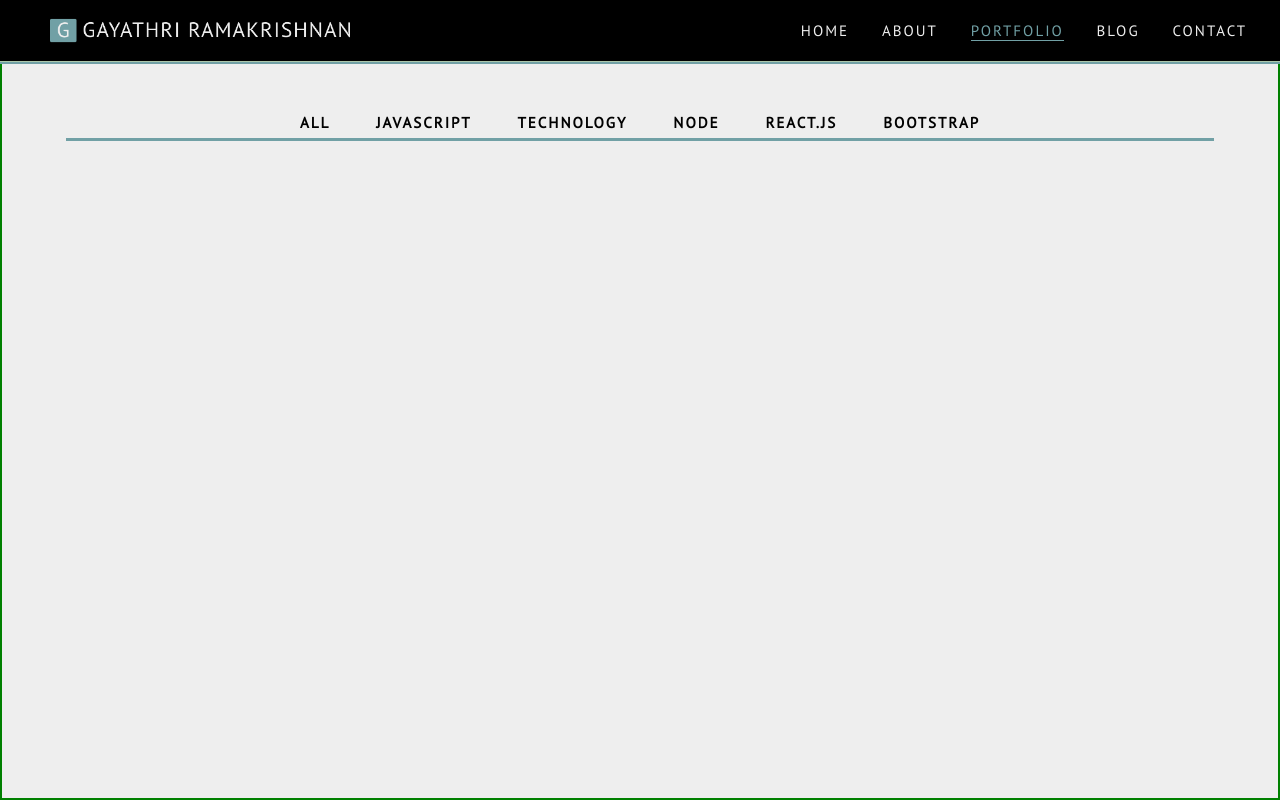
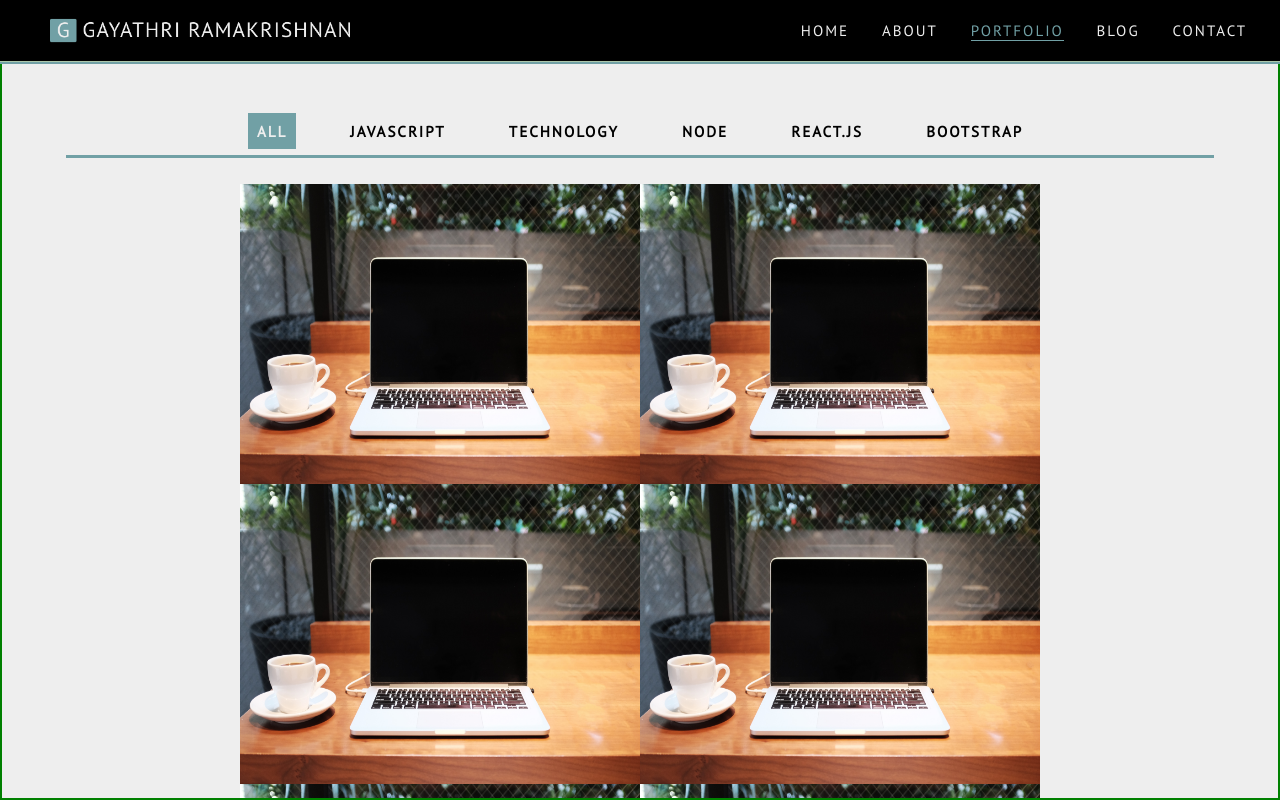
Before and after one commit to G3-Code/g3-portfolio, a React (Create React App) app in the folder client/: page /portfolio in a window 1280 px wide. Built offline with nearby package versions, Linux system fonts and the light colour scheme.

Commit message:
Framework for portfolio completed

```diff
--- /dev/null
+++ b/client/src/components/Portfolio/Card.js
@@ -0,0 +1,11 @@
+import React from "react";
+
+function Card(props) {
+  return (
+    <div className="card">
+      <img src={props.card.img} alt="portfolio" />
+    </div>
+  );
+}
+
+export default Card;
--- /dev/null
+++ b/client/src/components/Portfolio/Cards.js
@@ -0,0 +1,14 @@
+import React from "react";
+import Card from "./Card";
+
+function Cards(props) {
+  return (
+    <div className="cards">
+      {props.cards.map((card, index) => (
+        <Card key={index} card={card} />
+      ))}
+    </div>
+  );
+}
+
+export default Cards;
--- a/client/src/components/Portfolio/Portfolio.js
+++ b/client/src/components/Portfolio/Portfolio.js
@@ -1,6 +1,7 @@
 import React from "react";
 import "../../style/portfolio.css";
 import Tabs from "./Tabs";
+import Cards from "./Cards";
 
 import { tabData, cardData } from "../Portfolio/data";
 
@@ -24,11 +25,37 @@ class Portfolio extends React.Component {
     });
   }
 
+  selectTabHandler = tab => {
+    this.setState(prevState => {
+      const filteredCards = prevState.cards.filter(card => {
+        return card.tab === tab;
+      });
+      if (!(filteredCards.length === 0)) {
+        return {
+          selected: tab,
+          filteredCards: filteredCards
+        };
+      } else {
+        return {
+          selected: tab,
+          filteredCards: this.state.cards
+        };
+      }
+    });
+  };
+
   render() {
     return (
       <section className="portfolio-area" id="portfolio">
         <div className="tabs-container">
-          <Tabs tabs={this.state.tabs} selectedTab={this.state.selectedTab} />
+          <Tabs
+            tabs={this.state.tabs}
+            selectedTab={this.state.selected}
+            onClick={this.selectTabHandler}
+          />
+        </div>
+        <div className="cards-container">
+          <Cards cards={this.state.filteredCards} />
         </div>
       </section>
     );
--- a/client/src/components/Portfolio/Tab.js
+++ b/client/src/components/Portfolio/Tab.js
@@ -1,7 +1,24 @@
 import React from "react";
 
 function Tab(props) {
-  return <div className="tab">{props.tab} </div>;
+  let classNameValue = "tab";
+  console.log(
+    "----------------SELECTED TAB IS " + props.selectedTab,
+    props.tab
+  );
+  if (props.tab === props.selectedTab) {
+    classNameValue = "tab active-tab";
+  }
+  return (
+    <div
+      className={classNameValue}
+      onClick={() => {
+        props.onClick(props.tab);
+      }}
+    >
+      {props.tab}
+    </div>
+  );
 }
 
 export default Tab;
--- a/client/src/components/Portfolio/Tabs.js
+++ b/client/src/components/Portfolio/Tabs.js
@@ -5,7 +5,12 @@ function Tabs(props) {
   return (
     <div className="tabs">
       {props.tabs.map((tab, index) => (
-        <Tab tab={tab} key={index} selectedTab={props.selectedTab} />
+        <Tab
+          tab={tab}
+          key={index}
+          selectedTab={props.selectedTab}
+          onClick={props.onClick}
+        />
       ))}
     </div>
   );
--- a/client/src/style/portfolio.css
+++ b/client/src/style/portfolio.css
@@ -27,8 +27,47 @@
 }
 .tab {
   margin: 0.5% 2%;
+  padding: 0.75%;
+  font-size: 1.5rem;
+  text-transform: uppercase;
+  letter-spacing: 0.2rem;
+  font-weight: bolder;
+  cursor: pointer;
+}
+.cards-container {
+  margin: 2% 5%;
+  width: 90%;
+  height: auto;
+  display: flex;
+  justify-content: center;
+  align-items: center;
+}
+
+.cards {
+  display: flex;
+  justify-content: center;
+  align-items: center;
+  flex-wrap: wrap;
+  width: 100%;
+  height: auto;
+}
+
+.card {
+  width: 40rem;
+  height: 30rem;
+  margin: 0% 0%;
   font-size: 1.5rem;
   text-transform: uppercase;
   letter-spacing: 0.2rem;
   font-weight: bolder;
 }
+
+.card img {
+  width: 100%;
+  height: 100%;
+}
+
+.active-tab {
+  background-color: #71a0a5;
+  color: #eeeeee;
+}
```
Also changed, not shown: client/public/assets/test.jpg (renamed from client/public/test.jpg).
